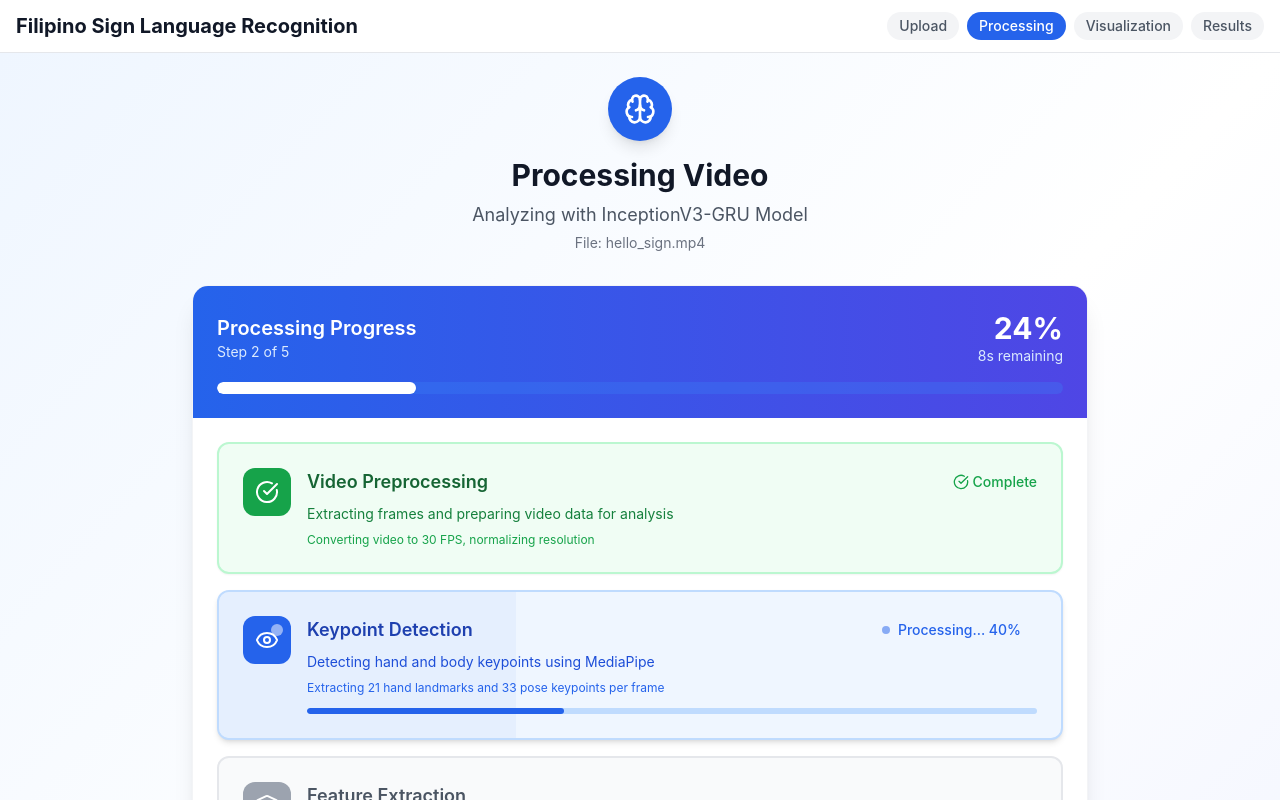
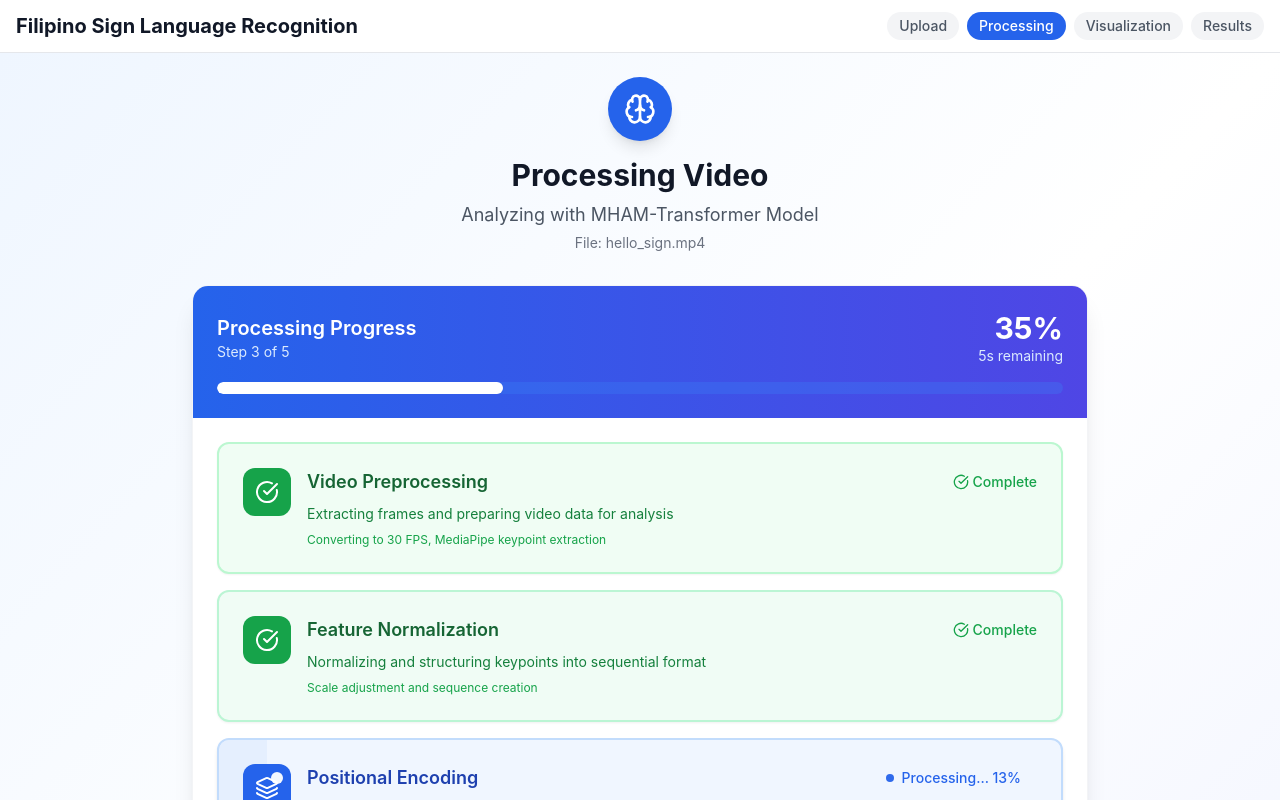
Before and after one commit to jeipab/transformer-vs-iv3gru, a React (Vite) app: page / in a window 1280 px wide. Both pictures are taken after a click on the button "Processing". Shown: the top 800 px of the page. Built offline with nearby package versions, Linux system fonts and the light colour scheme.

Commit message:
fix: update application title to "Filipino Sign Language Recognition" and enhance model selection in ProcessingLoader and KeypointVisualization components

```diff
--- a/index.html
+++ b/index.html
@@ -8,7 +8,7 @@
     <link rel="apple-touch-icon" sizes="180x180" href="/apple-touch-icon.png" />
     <link rel="manifest" href="/site.webmanifest" />
     <meta name="viewport" content="width=device-width, initial-scale=1.0" />
-    <title>IV3-GRU FSLR</title>
+    <title>Filipino Sign Language Recognition</title>
     <script src="https://cdn.tailwindcss.com"></script>
   </head>
   <body>
--- a/package.json
+++ b/package.json
@@ -1,5 +1,5 @@
 {
-  "name": "iv3-gru-vite",
+  "name": "transformer-iv3gru-vite",
   "private": true,
   "version": "0.0.0",
   "type": "module",
--- a/src/components/processing/ProcessingLoader.jsx
+++ b/src/components/processing/ProcessingLoader.jsx
@@ -6,9 +6,51 @@ export default function ProcessingLoader() {
     const [progress, setProgress] = useState(0);
     const [elapsedTime, setElapsedTime] = useState(0);
     const [isComplete, setIsComplete] = useState(false);
+    const [selectedModel, setSelectedModel] = useState('transformer'); // iv3-gru or transformer
 
     // Updated processing steps for InceptionV3-GRU model
-    const processingSteps = [
+    const processingSteps = selectedModel === 'transformer' ? [
+    {
+        id: 'preprocessing',
+        label: 'Video Preprocessing',
+        description: 'Extracting frames and preparing video data for analysis',
+        duration: 1500,
+        icon: FileVideo,
+        details: 'Converting to 30 FPS, MediaPipe keypoint extraction'
+    },
+    {
+        id: 'keypoint-normalization',
+        label: 'Feature Normalization',
+        description: 'Normalizing and structuring keypoints into sequential format',
+        duration: 1200,
+        icon: Eye,
+        details: 'Scale adjustment and sequence creation'
+    },
+    {
+        id: 'positional-encoding',
+        label: 'Positional Encoding',
+        description: 'Applying sinusoidal positional encoding for temporal order',
+        duration: 800,
+        icon: Layers,
+        details: 'Adding temporal position information'
+    },
+    {
+        id: 'transformer-processing',
+        label: 'Multi-Head Attention Processing',
+        description: 'Transformer capturing spatial-temporal dependencies',
+        duration: 3500,
+        icon: Brain,
+        details: 'MHAM analyzing parallel attention patterns'
+    },
+    {
+        id: 'classification',
+        label: 'Sign Classification',
+        description: 'Linear classifier generating final predictions',
+        duration: 1000,
+        icon: Activity,
+        details: 'Softmax layer producing probability distribution'
+    }
+    ] : [
         {
         id: 'preprocessing',
         label: 'Video Preprocessing',
@@ -132,7 +174,9 @@ export default function ProcessingLoader() {
                 <Brain size={32} className="text-white" />
             </div>
             <h1 className="text-3xl font-bold text-gray-900 mb-2">Processing Video</h1>
-            <p className="text-lg text-gray-600 mb-1">Analyzing with InceptionV3-GRU Model</p>
+            <p className="text-lg text-gray-600 mb-1">
+                Analyzing with {selectedModel === 'transformer' ? 'MHAM-Transformer' : 'InceptionV3-GRU'} Model
+            </p>
             <p className="text-sm text-gray-500">File: hello_sign.mp4</p>
             </div>
 
@@ -292,7 +336,9 @@ export default function ProcessingLoader() {
                     <Brain size={20} className="text-blue-600" />
                     </div>
                     <div className="text-sm font-medium text-gray-900">Model Architecture</div>
-                    <div className="text-xs text-gray-500">InceptionV3-GRU</div>
+                    <div className="text-xs text-gray-500">
+                        {selectedModel === 'transformer' ? 'MHAM-Transformer' : 'InceptionV3-GRU'}
+                    </div>
                 </div>
                 <div className="text-center">
                     <div className="flex items-center justify-center w-10 h-10 bg-green-100 rounded-lg mx-auto mb-2">
--- a/src/components/visualization/KeypointVisualization.jsx
+++ b/src/components/visualization/KeypointVisualization.jsx
@@ -6,6 +6,7 @@ export default function KeypointVisualization() {
     const [isPlaying, setIsPlaying] = useState(false);
     const [showKeypoints, setShowKeypoints] = useState(true);
     const [showSkeleton, setShowSkeleton] = useState(true);
+    const [selectedModel, setSelectedModel] = useState('transformer'); // iv3-gru or transformer
 
     // Batch navigation state - aligned with results interface
     const [currentVideoIndex, setCurrentVideoIndex] = useState(0);
@@ -368,6 +369,17 @@ export default function KeypointVisualization() {
                                     </button>
                                 </div>
 
+                                {/* Model indicator */}
+                                <div className="flex justify-center mb-4 mt-4">
+                                    <div className={`px-4 py-2 rounded-full text-sm font-semibold ${
+                                        selectedModel === 'transformer'
+                                            ? 'bg-purple-100 text-purple-800 border border-purple-300'
+                                            : 'bg-blue-100 text-blue-800 border border-blue-300'
+                                    }`}>
+                                        {selectedModel === 'transformer' ? 'Transformer Model' : 'InceptionV3-GRU Model'}
+                                    </div>
+                                </div>
+
                                 <div className="text-center mt-3 text-sm font-mono">
                                     0:{String(Math.floor((currentFrameIndex / 30) % 60)).padStart(2, '0')} / 0:04
                                 </div>
```
Also changed, not shown: 1 other file (tests, documents, lock files or other folders).
